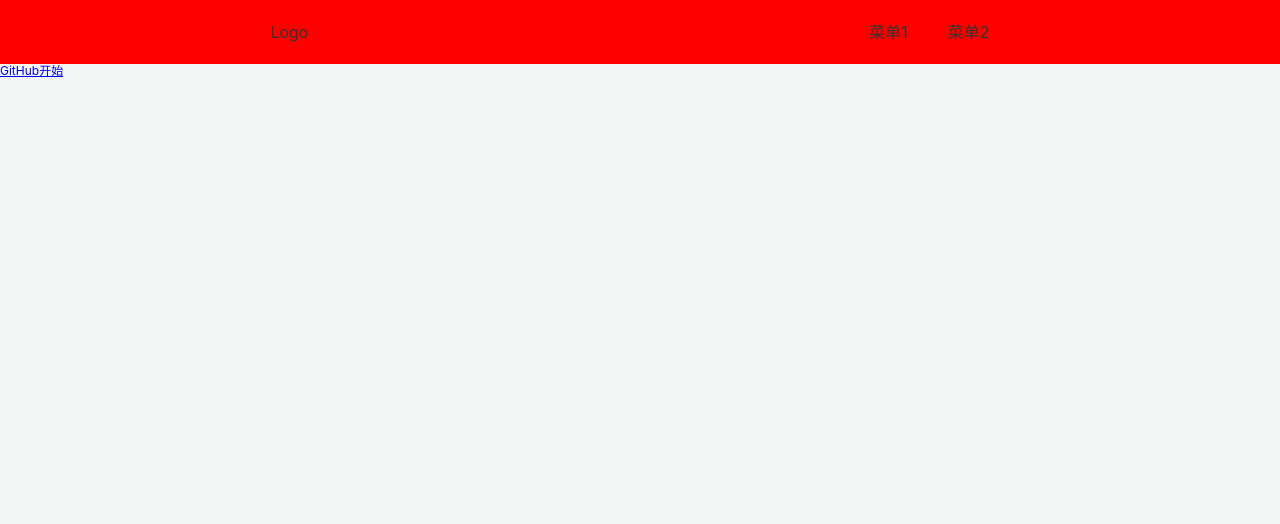
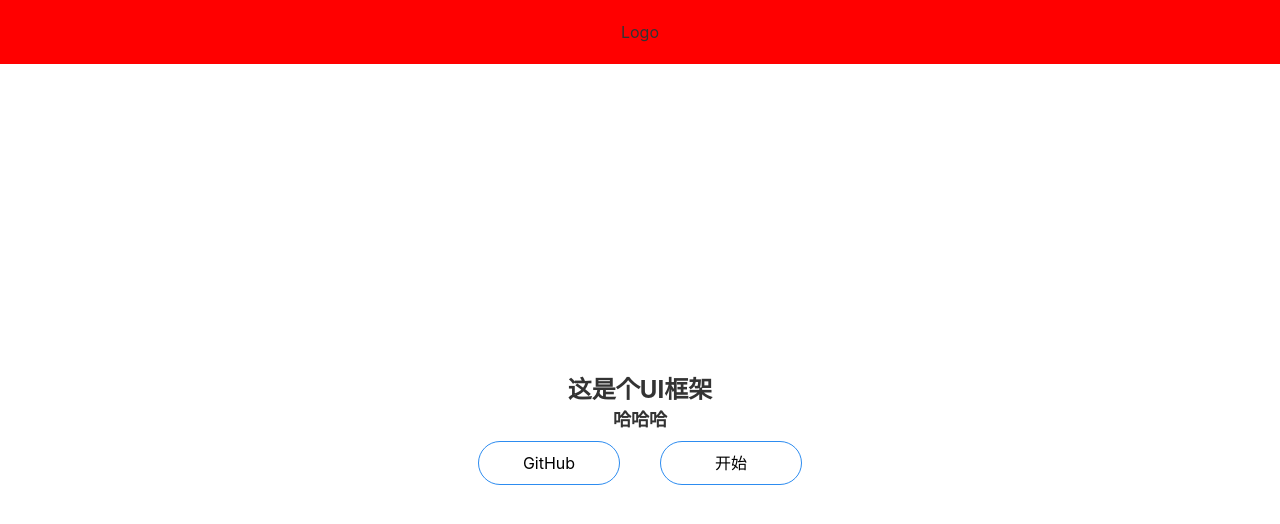
Before and after one commit to fanmucc/irain-wheel, a Vue app: page /#/ in a window 1280 px wide. Shown: the top 524 px of the page. Built offline with nearby package versions, Linux system fonts and the light colour scheme.

Commit message:
移动端展示样式

```diff
--- a/src/components/TopNav/TopNav.less
+++ b/src/components/TopNav/TopNav.less
@@ -1,5 +1,6 @@
 
 .irain-topnav {
+    position: relative;
     margin: 0;
     padding: 0;
     display: flex;
@@ -12,6 +13,12 @@
     background: red;
     font-size: 16px;
     font-weight: 400;
+    z-index: 1;
+    .collapsible {
+        position: absolute;
+        left: 40px;
+        user-select: none;
+    }
     & .menu {
         list-style: none;
         display: flex;
--- a/src/components/TopNav/Topnav.vue
+++ b/src/components/TopNav/Topnav.vue
@@ -1,18 +1,58 @@
 <template>
     <div class="irain-topnav">
+        <span class="collapsible" v-if="collapsible" @click="handleChangeCollapsible">切换</span>
         <div>
             <span>Logo</span>
         </div>
-        <ul class="menu">
+        <ul class="menu" v-show="mobile">
             <li class="menu-list"><span>菜单1</span></li>
             <li class="menu-list"><span>菜单2</span></li>
         </ul>
     </div>
 </template>
 <script lang="ts">
+import { onMounted, onUnmounted, ref, watch } from 'vue'
 // import Vue from 'vue'
 import './TopNav.less'
 export default {
-    name:'TopNav'
+    name:'TopNav',
+    props: {
+        collapsible: {
+            type: Boolean,
+            default: false
+        },
+        isCollapsible: {
+            type: Boolean,
+            default: false
+        }
+    },
+    setup(props, context) {
+        const mobile = ref(false)
+        const mobileStatus = () => {
+            console.log(document.documentElement.clientWidth)
+            let clientWidth = document.documentElement.clientWidth
+            if (clientWidth < 800) {
+                mobile.value = true
+            } else {
+                mobile.value = false
+            }
+        }
+        const handleChangeCollapsible = () => {
+            context.emit('on-collapsible', !props.isCollapsible)
+        }
+
+        onMounted(() => {
+            window.addEventListener('resize', mobileStatus)
+        })
+
+        onUnmounted(() => {
+            window.removeEventListener('resize', mobileStatus)
+        })
+
+        return {
+            handleChangeCollapsible,
+            mobile
+        }
+    }
 }
 </script>
--- a/src/views/Doc.vue
+++ b/src/views/Doc.vue
@@ -1,18 +1,56 @@
 <template>
-<div>
-    <TopNav></TopNav>
+<div class="irain-doc">
+    <TopNav collapsible :isCollapsible="isCollapsible" @on-collapsible="handleChangeStatus"> </TopNav>
     <div class="content">
-        <aside>边栏</aside>
-        <main>内容区</main>
+        <aside :style="{transform: isCollapsible ? 'translateX(-300px)' : ''}">边栏</aside>
+        <main :style="{width: isCollapsible ? '100vw' : '', paddingLeft: isCollapsible ? '0px' : '300px'}">内容区</main>
     </div>
 </div>
 </template>
 <script lang="ts">
 import TopNav from '../components/TopNav'
+import { ref } from 'vue'
 export default {
     name: 'Doc',
     components: {
         TopNav
+    },
+    setup() {
+        const isCollapsible = ref(false)
+        const handleChangeStatus = (status) => {
+            console.log(status)
+            isCollapsible.value = status
+        }
+        return {
+            isCollapsible,
+            handleChangeStatus
+        }
     }
 }
 </script>
+<style lang="less" scoped>
+    .irain-doc {
+        width: 100%;
+        min-height: 100vh;
+        padding: 0.1px;
+        .content {
+            width: 100%;
+            margin-top: 64px;
+            display: flex;
+            height: calc(100vh - 64px);
+            position: relative;
+            box-sizing: content-box;
+            aside {
+                position: absolute;
+                height: 100%;
+                width: 300px;
+                overflow: hidden;
+                border-right: 1px solid;
+            }
+            main {
+                position: absolute;
+                width: calc(100% - 300px);
+            }
+        }
+    }
+</style>
--- a/src/views/Home.vue
+++ b/src/views/Home.vue
@@ -1,12 +1,12 @@
 <template>
-<div>
+<div class="irain-home">
     <top-nav></top-nav>
     <div class="banner">
         <h1>这是个UI框架</h1>
         <h2>哈哈哈</h2>
         <p class="actions">
             <a href="#">GitHub</a>
-            <a href="#">开始</a>
+            <router-link to="/doc">开始</router-link>
         </p>
     </div>
 </div>
@@ -20,7 +20,54 @@ export default {
     }
 }
 </script>
-
-<style lang="sass" scoped>
-
+<style lang="less" scoped>
+.irain-home {
+    width: 100%;
+    min-height: 100vh;
+    background: #fff;
+    .banner {
+        padding-top: 64px;
+        height: calc(100vh - 64px);
+        display: flex;
+        flex-direction: column;
+        justify-content: center;
+        align-items: center;
+        .actions {
+            display: flex;
+            a {
+                display: block;
+                width: 120px;
+                line-height: 32px;
+                text-align: center;
+                text-decoration: none;
+                color: black;
+                border: 1px solid #2d8cf0;
+                padding: 5px 10px;
+                font-size: 16px;
+                border-radius: 25px;
+                margin: 10px 20px;
+            }
+            /*正常的未被访问过的链接*/
+            a:link {
+                text-decoration: none;
+            }
+            /*已经访问过的链接*/
+            a:visited {
+                text-decoration: none;
+            }
+            /*鼠标划过(停留)的链接*/
+            a:hover {
+                text-decoration: none;
+            }
+            /* 正在点击的链接，鼠标在元素上按下还没有松开*/
+            a:active {
+                text-decoration: none;
+            }
+            /* 获得焦点的时候 鼠标松开时显示的颜色*/
+            a:focus {
+                text-decoration: none;
+            }
+        }
+    }
+}
 </style>
```
